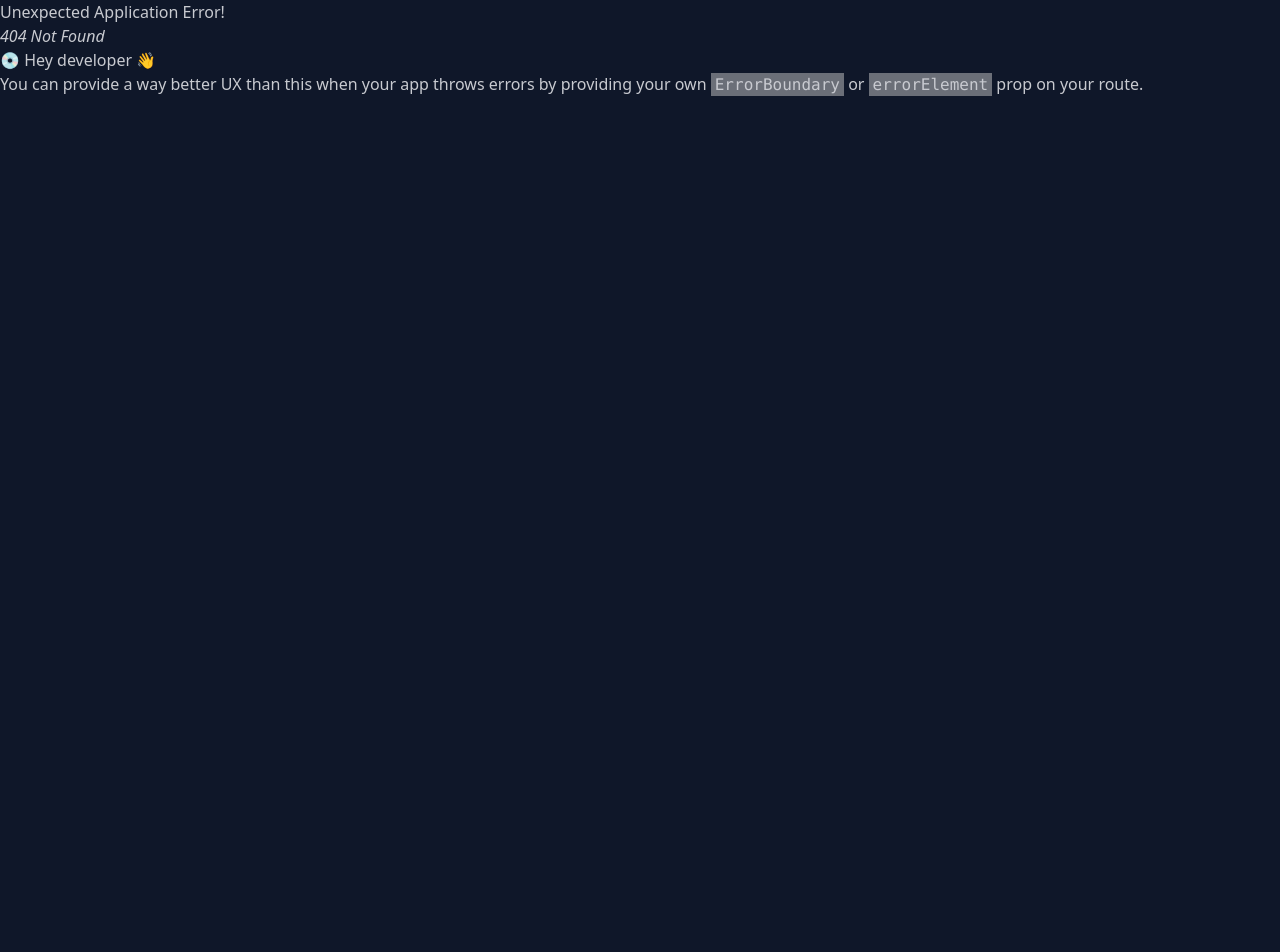
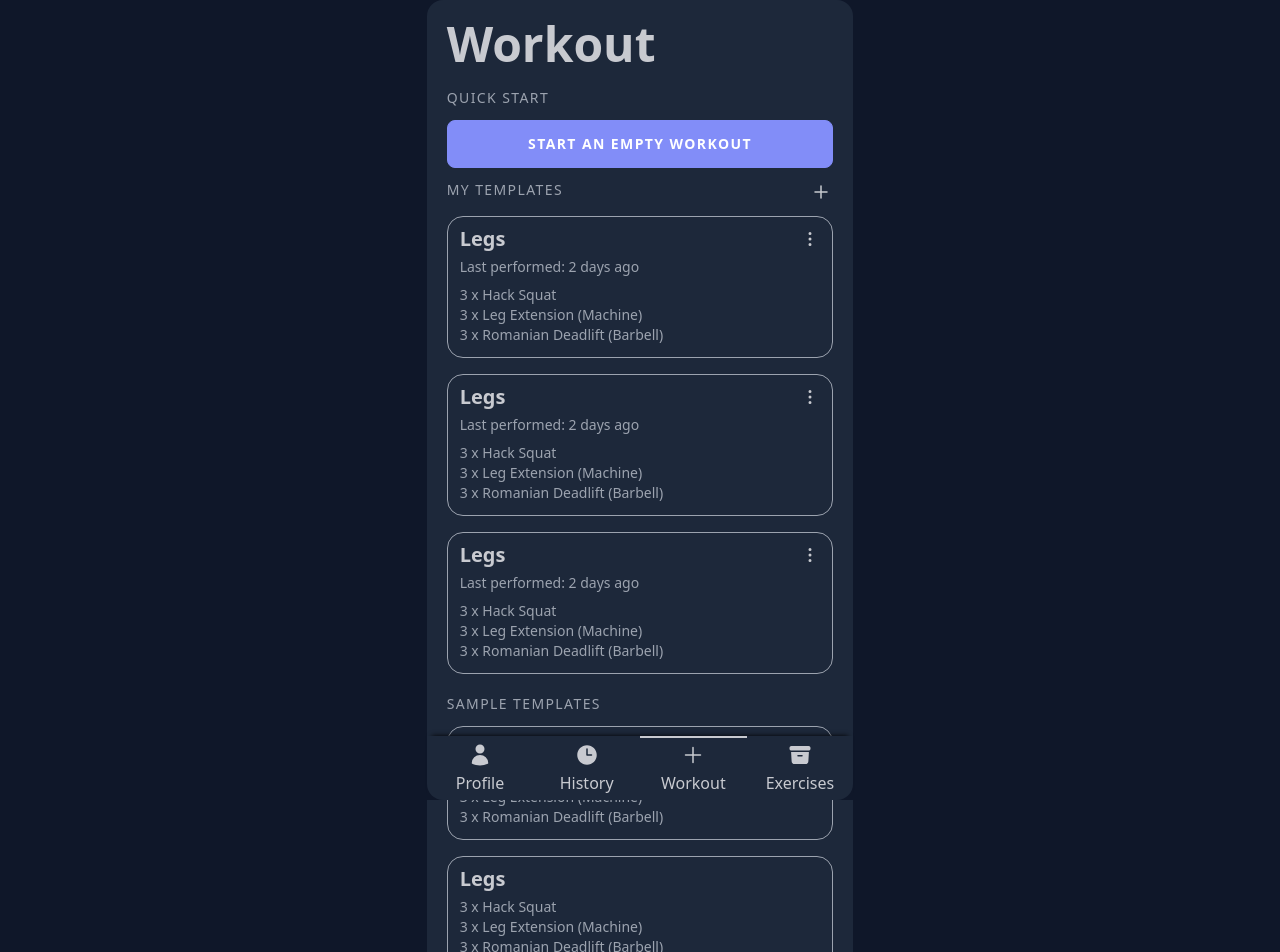
Before and after one commit to astijusar/WorkoutTracker, a React (Vite) app in the folder src/Web UI/: page /start-workout in a window 1280 px wide. Before the commit this address had no page. Shown: the top 952 px of the page. Before the commit the page ends 800 px from the top, so only its background shows below. Built offline with nearby package versions, Linux system fonts and the light colour scheme.

Commit message:
Update workout page

```diff
--- a/src/Web UI/src/components/BottomNav.jsx
+++ b/src/Web UI/src/components/BottomNav.jsx
@@ -16,8 +16,8 @@ const BottomNav = () => {
                 <svg xmlns="http://www.w3.org/2000/svg" viewBox="0 0 24 24" fill="currentColor" className="w-6 h-6"><path fillRule="evenodd" d="M12 2.25c-5.385 0-9.75 4.365-9.75 9.75s4.365 9.75 9.75 9.75 9.75-4.365 9.75-9.75S17.385 2.25 12 2.25zM12.75 6a.75.75 0 00-1.5 0v6c0 .414.336.75.75.75h4.5a.75.75 0 000-1.5h-3.75V6z" clipRule="evenodd" /></svg>
                 <span className="btm-nav-label">History</span>
             </button>
-            <button className={`${location.pathname.slice(1) === "workout" ? "active" : ""} bg-neutral`}
-                onClick={() => navigate("/workout")}>
+            <button className={`${location.pathname.slice(1) === "start-workout" ? "active" : ""} bg-neutral`}
+                onClick={() => navigate("/start-workout")}>
                 <svg xmlns="http://www.w3.org/2000/svg" viewBox="0 0 24 24" fill="currentColor" className="w-6 h-6"><path fillRule="evenodd" d="M12 3.75a.75.75 0 01.75.75v6.75h6.75a.75.75 0 010 1.5h-6.75v6.75a.75.75 0 01-1.5 0v-6.75H4.5a.75.75 0 010-1.5h6.75V4.5a.75.75 0 01.75-.75z" clipRule="evenodd" /></svg>
                 <span className="btm-nav-label">Workout</span>
             </button>
--- /dev/null
+++ b/src/Web UI/src/components/SampleTemplateCard.jsx
@@ -0,0 +1,16 @@
+const SampleTemplateCard = () => {
+    return (
+        <div className="card border border-gray-400">
+            <div className="card-body p-3">
+                <h2 className="card-title leading-none">Legs</h2>
+                <div className="leading-none">
+                    <h5 className="text-sm text-gray-400">3 x Hack Squat</h5>
+                    <h5 className="text-sm text-gray-400">3 x Leg Extension (Machine)</h5>
+                    <h5 className="text-sm text-gray-400">3 x Romanian Deadlift (Barbell)</h5>
+                </div>
+            </div>
+        </div>
+    );
+}
+
+export default SampleTemplateCard;
--- /dev/null
+++ b/src/Web UI/src/components/TemplateCard.jsx
@@ -0,0 +1,29 @@
+const TemplateCard = () => {
+    return (
+        <div className="card border border-gray-400">
+            <div className="card-body p-3">
+                <div className="flex justify-between">
+                    <h2 className="card-title leading-none">Legs</h2>
+                    <div className="dropdown dropdown-left dropdown-hover">
+                        <label tabIndex={0} className="">
+                            <svg xmlns="http://www.w3.org/2000/svg" viewBox="0 0 20 20" fill="currentColor" className="w-5 h-5"><path d="M10 3a1.5 1.5 0 110 3 1.5 1.5 0 010-3zM10 8.5a1.5 1.5 0 110 3 1.5 1.5 0 010-3zM11.5 15.5a1.5 1.5 0 10-3 0 1.5 1.5 0 003 0z" /></svg>
+                        </label>
+                        <ul tabIndex={0} className="dropdown-content z-[1] menu p-2 shadow bg-neutral border border-gray-400 rounded-lg w-40 font-semibold">
+                            <li><a>Edit</a></li>
+                            <li><a>Rename</a></li>
+                            <li><a>Delete</a></li>
+                        </ul>
+                    </div>
+                </div>
+                <h5 className="text-sm text-gray-400">Last performed: 2 days ago</h5>
+                <div className="leading-none">
+                    <h5 className="text-sm text-gray-400">3 x Hack Squat</h5>
+                    <h5 className="text-sm text-gray-400">3 x Leg Extension (Machine)</h5>
+                    <h5 className="text-sm text-gray-400">3 x Romanian Deadlift (Barbell)</h5>
+                </div>
+            </div>
+        </div>
+    );
+}
+
+export default TemplateCard;
--- a/src/Web UI/src/main.jsx
+++ b/src/Web UI/src/main.jsx
@@ -4,7 +4,7 @@ import { createBrowserRouter, RouterProvider } from 'react-router-dom';
 import './index.css';
 import Root from './routes/root.jsx';
 import Profile from './routes/Profile.jsx';
-import Workout from './routes/Workout.jsx';
+import StartWorkout from './routes/StartWorkout.jsx';
 import Exercises from './routes/Exercises.jsx';
 import History from './routes/History.jsx';
 
@@ -26,8 +26,8 @@ const router = createBrowserRouter([
         element: <History />
       },
       {
-        path: "workout",
-        element: <Workout />
+        path: "start-workout",
+        element: <StartWorkout />
       },
       {
         path: "exercises",
--- /dev/null
+++ b/src/Web UI/src/routes/StartWorkout.jsx
@@ -0,0 +1,29 @@
+import SampleTemplateCard from "../components/SampleTemplateCard";
+import TemplateCard from "../components/TemplateCard";
+
+const StartWorkout = () => {
+    return (
+        <div className="mx-5">
+            <h1 className="mt-5 text-5xl font-semibold">Workout</h1>
+            <h5 className="mt-5 text-sm text-gray-400 tracking-widest">QUICK START</h5>
+            <button className="mt-3 w-full btn btn-secondary tracking-widest text-white">START AN EMPTY WORKOUT</button>
+            <div className="mt-3 flex justify-between">
+                <h5 className="text-sm text-gray-400 tracking-widest">MY TEMPLATES</h5>
+                <svg xmlns="http://www.w3.org/2000/svg" viewBox="0 0 24 24" fill="currentColor" className="w-6 h-6"><path fillRule="evenodd" d="M12 5.25a.75.75 0 01.75.75v5.25H18a.75.75 0 010 1.5h-5.25V18a.75.75 0 01-1.5 0v-5.25H6a.75.75 0 010-1.5h5.25V6a.75.75 0 01.75-.75z" clipRule="evenodd" /></svg>
+            </div>
+            <div className="mt-3 flex flex-col gap-4">
+                <TemplateCard />
+                <TemplateCard />
+                <TemplateCard />
+            </div>
+            <h5 className="mt-5 text-sm text-gray-400 tracking-widest">SAMPLE TEMPLATES</h5>
+            <div className="mt-3 flex flex-col gap-4">
+                <SampleTemplateCard />
+                <SampleTemplateCard />
+                <SampleTemplateCard />
+            </div>
+        </div>
+    );
+}
+
+export default StartWorkout;
--- a/src/Web UI/src/routes/Workout.jsx
+++ /dev/null
@@ -1,9 +0,0 @@
-const Workout = () => {
-    return (
-        <div className="mx-5">
-            <h1 className="text-5xl font-semibold">Start workout</h1>
-        </div>
-    );
-}
-
-export default Workout;
```
